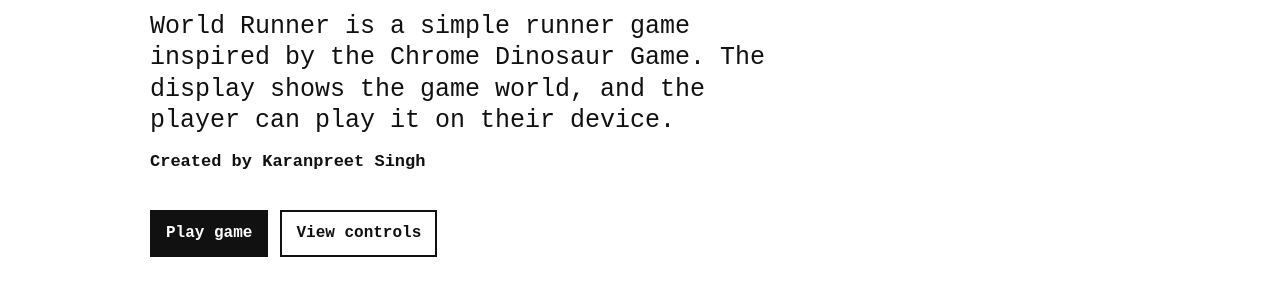
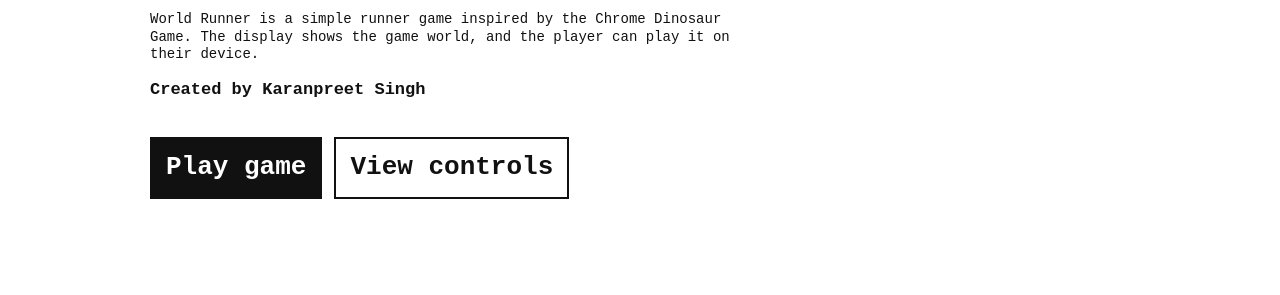
Before and after one commit to truckerio/dino-run, a website: page public/index.html in a window 1280 px wide. Shown: the part 187-482 px from the top of the page. Drawn offline with Linux system fonts and the light colour scheme.

Commit message:
Organize shared site stylesheet

```diff
--- a/public/styles.css
+++ b/public/styles.css
@@ -106,11 +106,12 @@ p {
 .hero-text {
   max-width: 620px;
   padding-top: 50px;
+  font-size:26px;
 }
 
 .intro-text {
   max-width: 620px;
-  font-size: 25px;
+  font-size: 14px;
   line-height: 1.25;
 }
 
```
